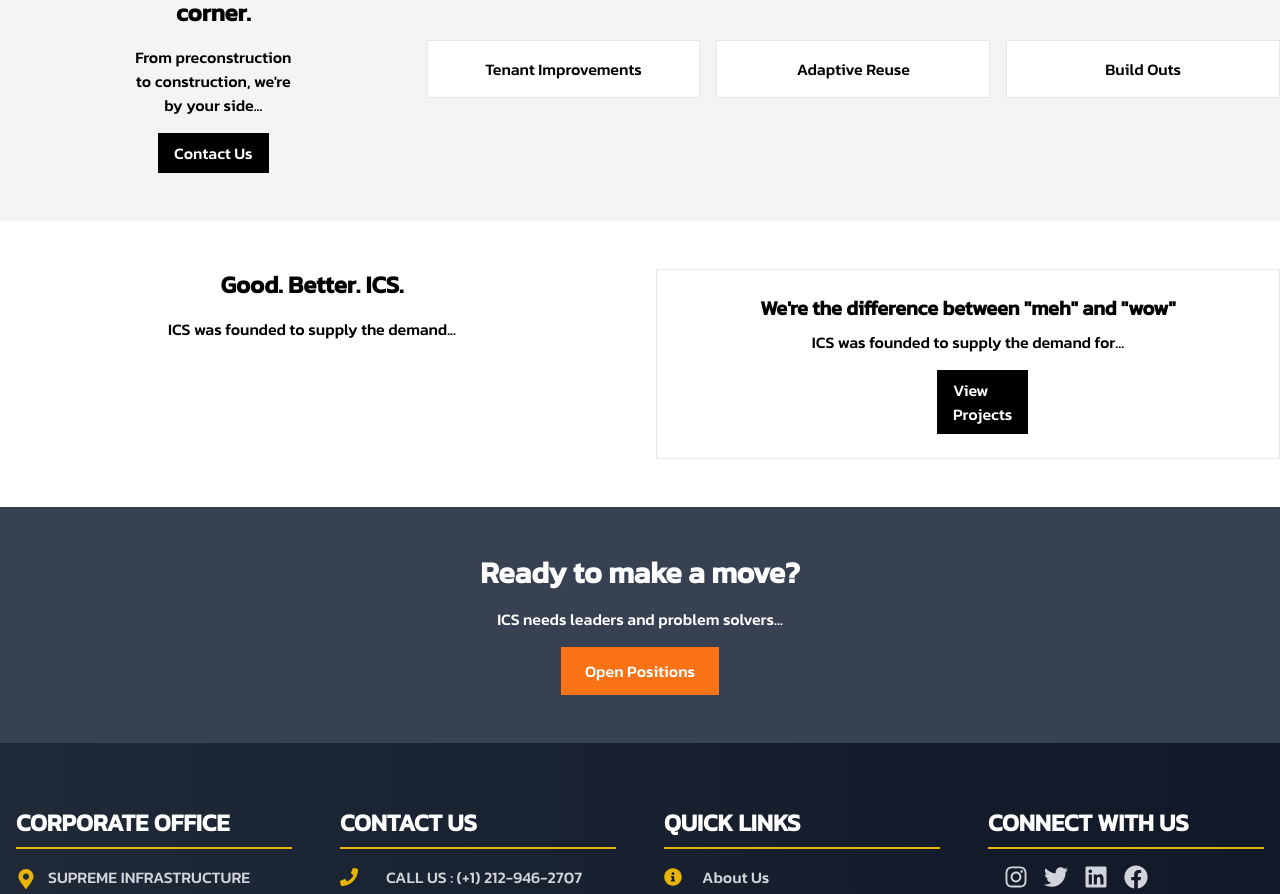
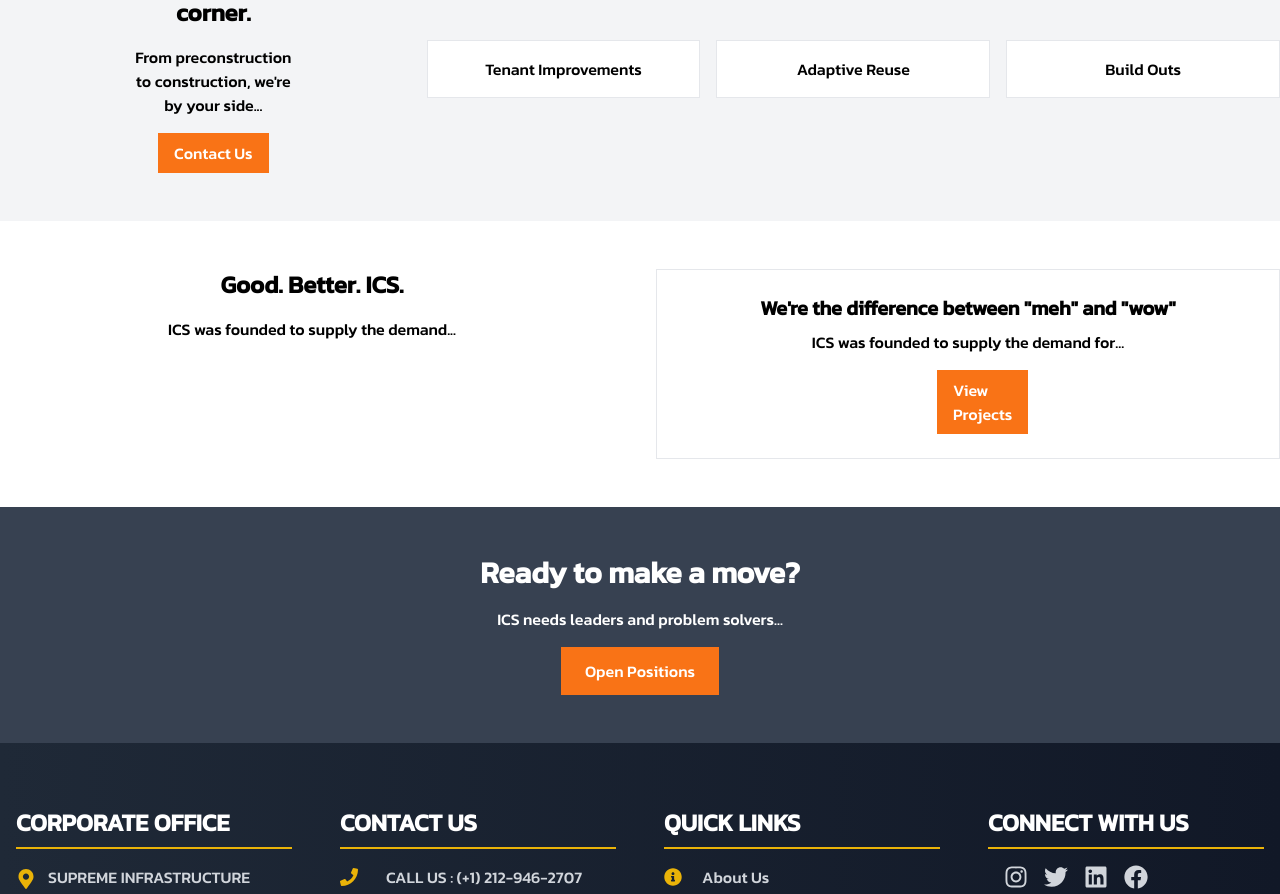
Before and after one commit to AkshayKalamkarr/supremeinfrastructure, a Next.js app: page /about/architecturalDesigns in a window 1280 px wide. Shown: the part 1640-2534 px from the top of the page. Built offline with nearby package versions, Linux system fonts and the light colour scheme.

Commit message:
new code

```diff
--- a/app/about/architecturalDesigns/page.jsx
+++ b/app/about/architecturalDesigns/page.jsx
@@ -126,7 +126,7 @@ export default function Home() {
             <div className="mt-4 flex space-x-4 justify-center">
               <motion.a
                 href="/contact"
-                className="bg-black text-white px-4 py-2"
+                className="bg-orange-500 text-white px-4 py-2"
                 whileHover={{ scale: 1.05 }}
                 whileTap={{ scale: 0.95 }}
               >
@@ -200,7 +200,7 @@ export default function Home() {
               // whileHover={{ scale: 1.05 }}
               // whileTap={{ scale: 0.95 }}
               >
-                <Link href="/services/servicesdashboard" className="mt-4 inline-block bg-black text-white px-4 mx-24 py-2 md:mx-64">View Projects</Link>
+                <Link href="/services/servicesdashboard" className="mt-4 inline-block bg-orange-500 text-white px-4 mx-24 py-2 md:mx-64">View Projects</Link>
               </motion.div>
             </div>
           </motion.div>
```
